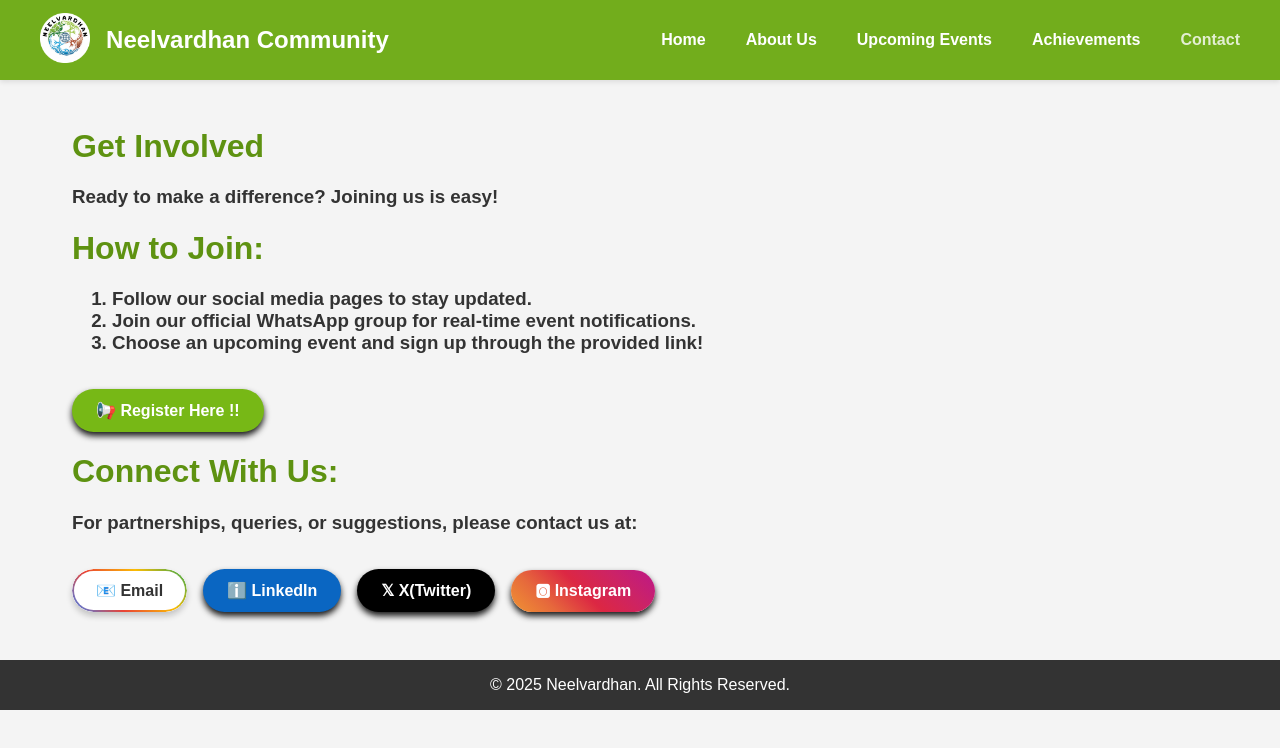
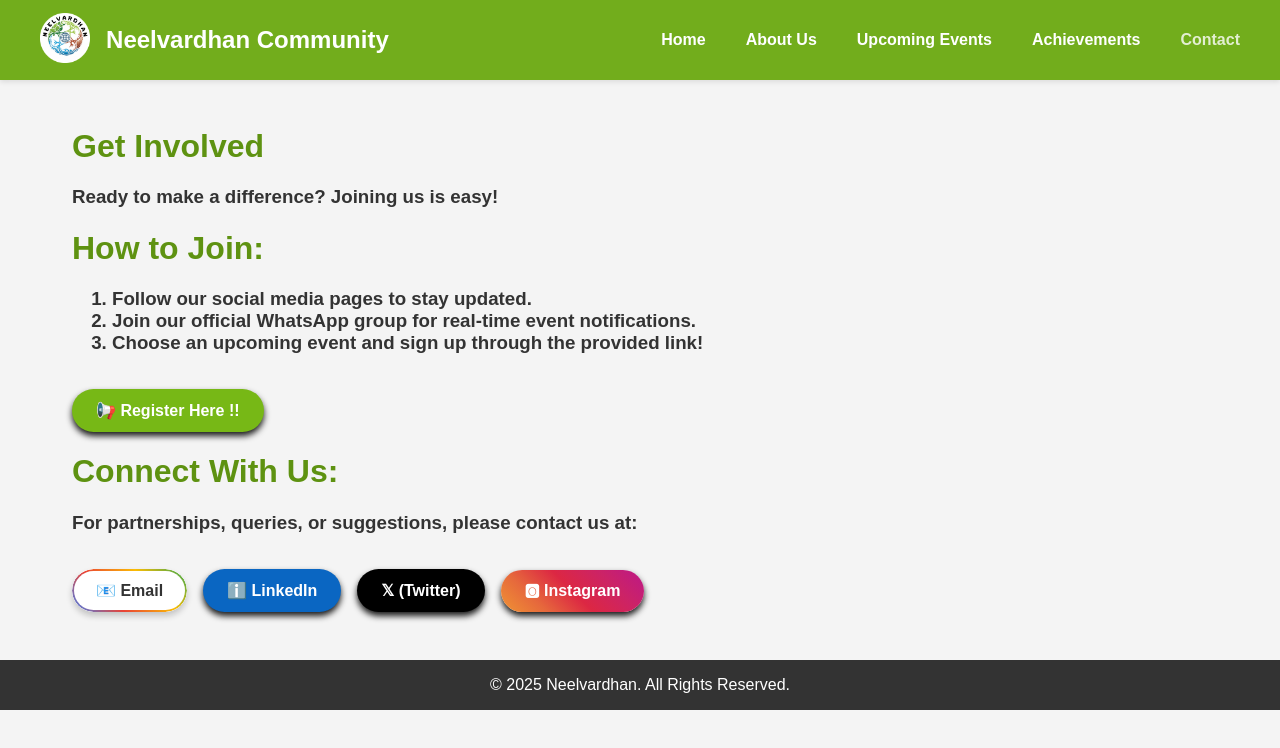
Before and after one commit to OG-DHRUV-1002/dns-website, a React (Create React App) app: page /contact in a window 1280 px wide. Shown: the top 748 px of the page. Built offline with nearby package versions, Linux system fonts and the light colour scheme.

Commit message:
Update XButton.js

```diff
--- a/src/components/XButton.js
+++ b/src/components/XButton.js
@@ -7,7 +7,7 @@ const XButton = () => {
 
   return (
     <a href={xLink} target="_blank" rel="noopener noreferrer" className="x-button">
-      𝕏 X(Twitter)
+      𝕏 (Twitter)
     </a>
   );
 };
```
